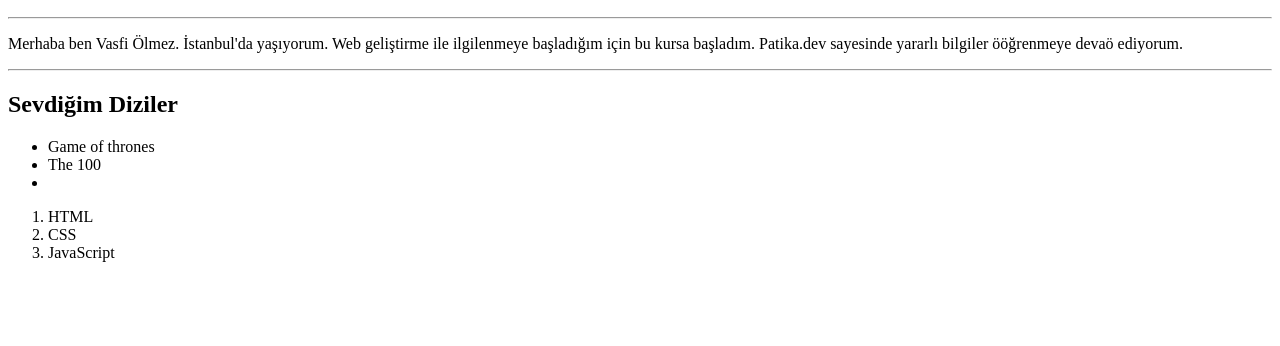
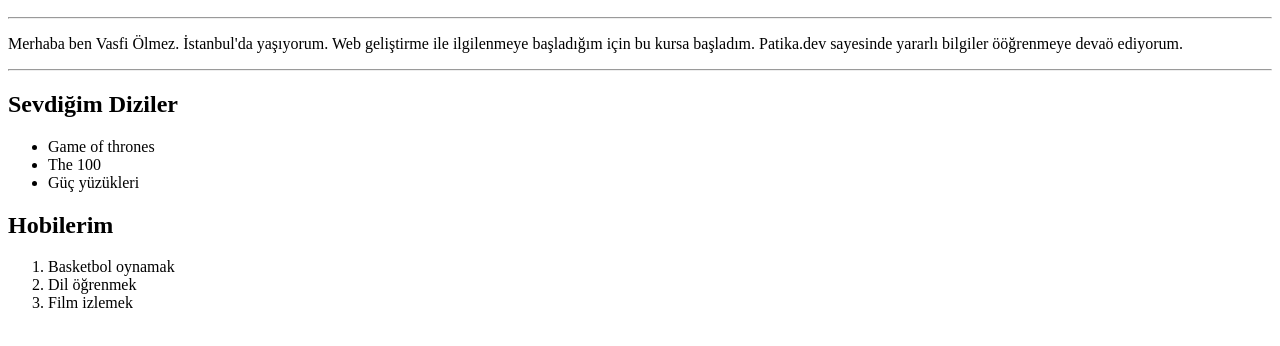
Before and after one commit to vasfiolmez/PatikaFrontentOdev1, a plain HTML site: page index.html in a window 1280 px wide. Shown: the part 110-456 px from the top of the page. Drawn offline with Linux system fonts and the light colour scheme.

Commit message:
yorum satırları eklendi.

```diff
--- a/index.html
+++ b/index.html
@@ -8,20 +8,23 @@
 <body>
    <h1>VASFİ ÖLMEZ</h1>
    <h2>Hakkımda</h2>
+   <!--kendimden bahsettim kısaca-->
    <hr>
    <p>Merhaba ben Vasfi Ölmez. İstanbul'da yaşıyorum. Web geliştirme ile ilgilenmeye başladığım için bu kursa başladım. Patika.dev sayesinde yararlı bilgiler ööğrenmeye devaö ediyorum.</p>
    <hr>
+   <!--sevdiğim diziler-->
    <h2>Sevdiğim Diziler</h2>
     <ul>
         <li>Game of thrones</li>
         <li>The 100</li>
-        <li></li>
+        <li>Güç yüzükleri</li>
     </ul>
-
+    <!--Hobilerim oluşturdum.-->
+    <h2>Hobilerim</h2>
     <ol>
-        <li>HTML</li>
-        <li>CSS</li>
-        <li>JavaScript</li>
+        <li>Basketbol oynamak</li>
+        <li>Dil öğrenmek    </li>
+        <li>Film izlemek</li>
     </ol>
 
 </body>
```
